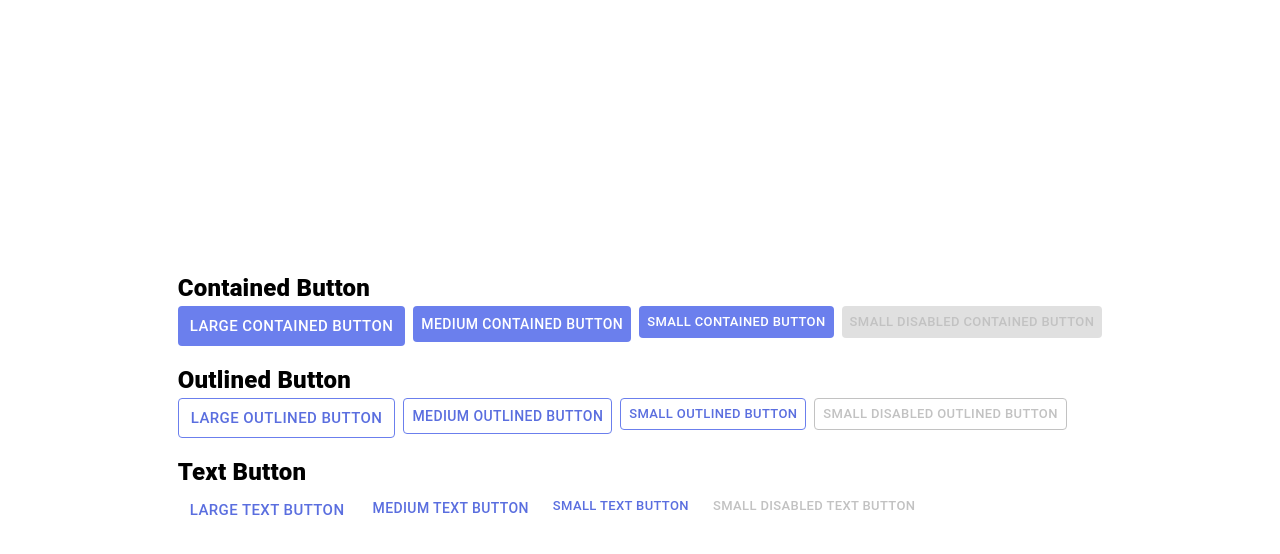
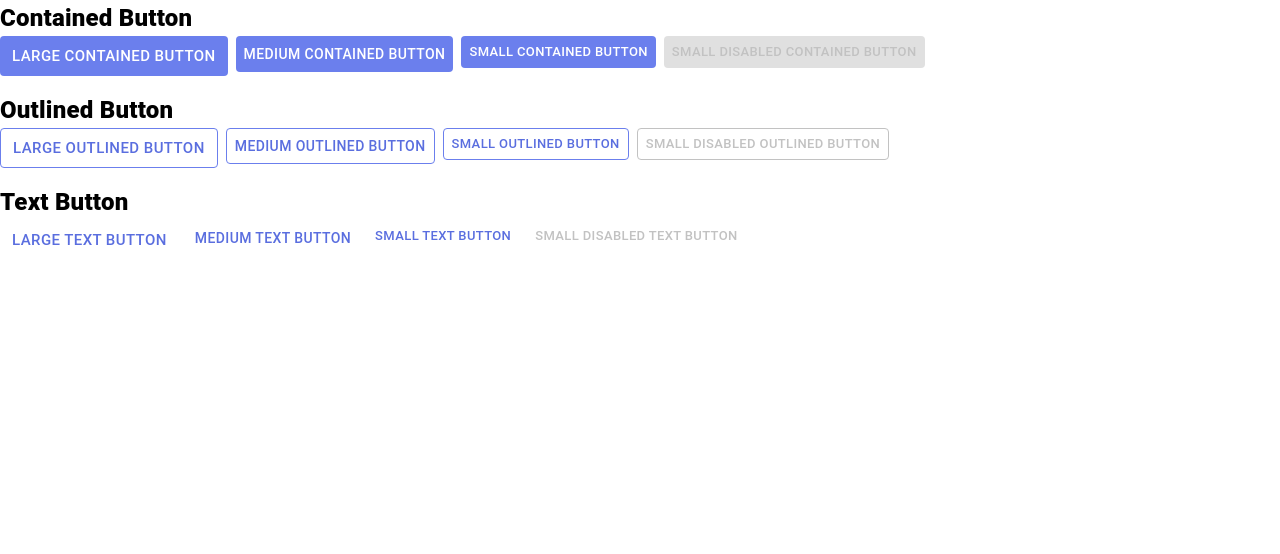
Before and after one commit to P-CABP/pcabp-client, a React (Vite) app: page /dev/button in a window 1280 px wide. Shown: the top 554 px of the page. Built offline with nearby package versions, Linux system fonts and the light colour scheme.

Commit message:
feat: replace all layouts with Layout component

```diff
--- /dev/null
+++ b/src/components/guards/AdminGuard.tsx
@@ -0,0 +1,9 @@
+import { Outlet } from "react-router";
+
+const AdminGuard = () => {
+  // TODO : 관리자 권한이 있는 경우만 통과하고 아닌 경우 권한 없음 에러를 던지도록 설정
+
+  return <Outlet />;
+};
+
+export default AdminGuard;
--- a/src/components/layouts/DevLayout.tsx
+++ /dev/null
@@ -1,20 +0,0 @@
-import { Stack, styled } from "@mui/material";
-import { Outlet } from "react-router";
-
-const DevLayout = () => {
-  return (
-    <StyledDevLayout className="dev-layout">
-      <Outlet />
-    </StyledDevLayout>
-  );
-};
-
-const StyledDevLayout = styled(Stack)`
-  width: 100%;
-  flex: 1;
-
-  justify-content: center;
-  align-items: center;
-`;
-
-export default DevLayout;
--- a/src/components/layouts/GlobalLayout.tsx
+++ b/src/components/layouts/Layout.tsx
@@ -1,15 +1,15 @@
 import { Box, styled } from "@mui/material";
 import { Outlet } from "react-router";
 
-const GlobalLayout = () => {
+const Layout = () => {
   return (
-    <StyledGlobalLayout className="global-layout">
+    <StyledLayout className="layout">
       <Outlet />
-    </StyledGlobalLayout>
+    </StyledLayout>
   );
 };
 
-const StyledGlobalLayout = styled(Box)`
+const StyledLayout = styled(Box)`
   width: 100%;
   min-height: 100vh;
 
@@ -19,4 +19,4 @@ const StyledGlobalLayout = styled(Box)`
   align-items: flex-start;
 `;
 
-export default GlobalLayout;
+export default Layout;
--- /dev/null
+++ b/src/pages/admin/AdminPage.tsx
@@ -0,0 +1,5 @@
+const AdminPage = () => {
+  return <div>AdminPage</div>;
+};
+
+export default AdminPage;
--- /dev/null
+++ b/src/routers/AdminRouter.tsx
@@ -0,0 +1,19 @@
+import { RouteObject } from "react-router";
+
+import AdminGuard from "@/components/guards/AdminGuard";
+import AdminPage from "@/pages/admin/AdminPage";
+
+const AdminRouter: RouteObject[] = [
+  {
+    path: "admin",
+    element: <AdminGuard />,
+    children: [
+      {
+        index: true,
+        element: <AdminPage />,
+      },
+    ],
+  },
+];
+
+export default AdminRouter;
--- a/src/routers/AppRouter.tsx
+++ b/src/routers/AppRouter.tsx
@@ -1,7 +1,8 @@
 import { createBrowserRouter } from "react-router";
 
-import GlobalLayout from "@/components/layouts/GlobalLayout";
+import Layout from "@/components/layouts/Layout";
 import HomePage from "@/pages/HomePage";
+import AdminRouter from "@/routers/AdminRouter";
 import DevRouter from "@/routers/DevRouter";
 
 const AppRouter = createBrowserRouter([
@@ -9,12 +10,13 @@ const AppRouter = createBrowserRouter([
     // TODO : Error Boundary 추가
     children: [
       {
-        element: <GlobalLayout />,
+        element: <Layout />,
         children: [
           {
             path: "/",
             element: <HomePage />,
           },
+          ...AdminRouter,
           ...DevRouter,
         ],
       },
--- a/src/routers/DevRouter.tsx
+++ b/src/routers/DevRouter.tsx
@@ -1,7 +1,6 @@
 import { RouteObject } from "react-router";
 
 import DevGuard from "@/components/guards/DevGuard";
-import DevLayout from "@/components/layouts/DevLayout";
 import DevButtonPage from "@/pages/dev/button/DevButtonPage";
 import DevPage from "@/pages/dev/DevPage";
 import DevPalettePage from "@/pages/dev/palette/DevPalettePage";
@@ -11,9 +10,6 @@ const DevRouter: RouteObject[] = [
   {
     path: "dev",
     element: <DevGuard />,
-    children: [
-      {
-        element: <DevLayout />,
     children: [
       {
         index: true,
@@ -33,8 +29,6 @@ const DevRouter: RouteObject[] = [
       },
     ],
   },
-    ],
-  },
 ];
 
 export default DevRouter;
```
Lines whose indentation alone changed are shown as unchanged.
